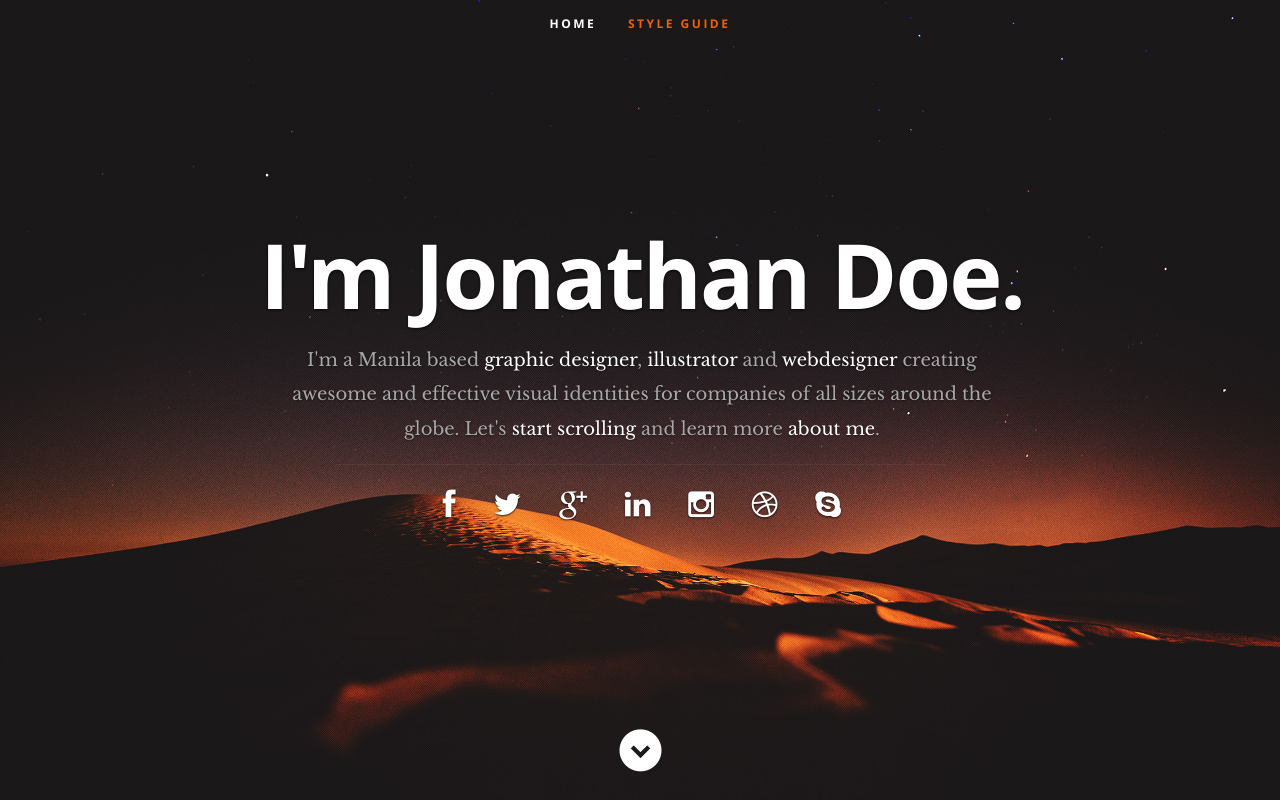
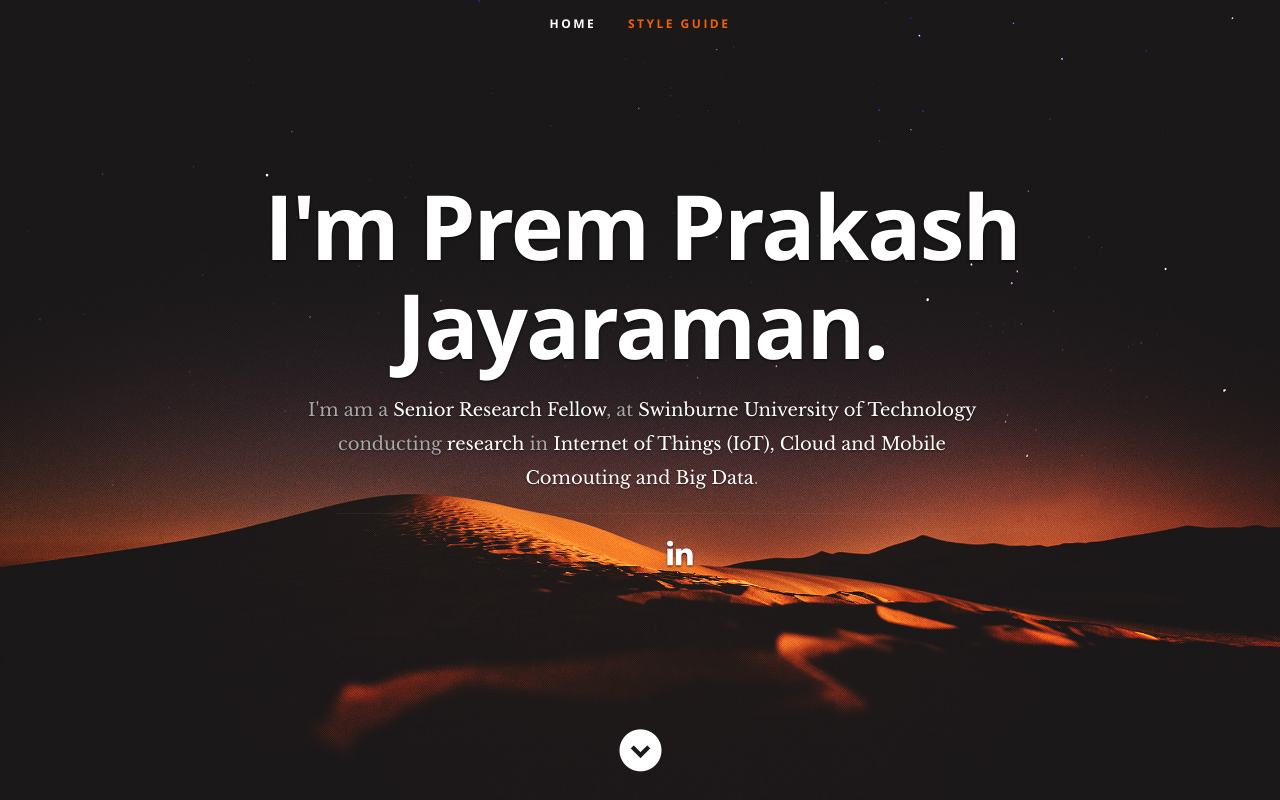
Before and after one commit to premjayaraman/premjayaraman.github.io, a plain HTML site: page demo.html in a window 1280 px wide. Shown: the top 800 px of the page. Drawn offline with nearby package versions, Linux system fonts and the light colour scheme; a script that the page names is missing; some icons are missing.

Commit message:
v1-webpage

```diff
--- a/demo.html
+++ b/demo.html
@@ -7,9 +7,9 @@
    <!--- Basic Page Needs
    ================================================== -->
    <meta charset="utf-8">
-	<title>CeeVee - Free Responsive HTML5/CSS3 Template</title>
-	<meta name="description" content="">
-	<meta name="author" content="">
+	<title>Internet of Things Research</title>
+	<meta name="Internet of Things (IoT) Research" content="">
+	<meta name="Prem Prakash Jayaraman" content="">
 
    <!-- Mobile Specific Metas
    ================================================== -->
@@ -21,6 +21,10 @@
 	<link rel="stylesheet" href="css/layout.css">
    <link rel="stylesheet" href="css/media-queries.css">
    <link rel="stylesheet" href="css/magnific-popup.css">
+
+   <!-- Academic Icond-->
+   <link rel="stylesheet" href="https://cdn.rawgit.com/jpswalsh/academicons/master/css/academicons.min.css">
+
 
    <!-- Script
    ================================================== -->
@@ -52,19 +56,19 @@
 
       <div class="row banner">
          <div class="banner-text">
-            <h1 class="responsive-headline">I'm Jonathan Doe.</h1>
-            <h3>I'm a Manila based <span>graphic designer</span>, <span>illustrator</span> and <span>webdesigner</span> creating awesome and
-            effective visual identities for companies of all sizes around the globe. Let's <a class="smoothscroll" href="#about">start scrolling</a>
-            and learn more <a class="smoothscroll" href="#about">about me</a>.</h3>
+            <h1 class="responsive-headline">I'm Prem Prakash Jayaraman.</h1>
+            <h3>I'm am  a <span>Senior Research Fellow</span>, at <span>Swinburne University of Technology</span> conducting <span>research</span> in
+              <span>Internet of Things (IoT), Cloud and Mobile Comouting and Big Data</span>.</h3>
             <hr />
             <ul class="social">
-               <li><a href="#"><i class="fa fa-facebook"></i></a></li>
-               <li><a href="#"><i class="fa fa-twitter"></i></a></li>
-               <li><a href="#"><i class="fa fa-google-plus"></i></a></li>
-               <li><a href="#"><i class="fa fa-linkedin"></i></a></li>
-               <li><a href="#"><i class="fa fa-instagram"></i></a></li>
+               <li><a href="https://scholar.google.com.au/citations?user=bvgJEG0AAAAJ&hl=en"><i class="ai ai-google-scholar"></i></a></li>
+               <li><a href="https://www.researchgate.net/profile/Prem_Prakash_Jayaraman2"><i class="ai ai-researchgate"></i></a></li>
+               <!-- <li><a href="#"><i class="fa fa-twitter"></i></a></li>
+               <li><a href="#"><i class="fa fa-google-plus"></i></a></li>-->
+               <li><a href="https://www.linkedin.com/in/prem-prakash-jayaraman-b11772116/"><i class="fa fa-linkedin"></i></a></li>
+               <!-- <li><a href="#"><i class="fa fa-instagram"></i></a></li>
                <li><a href="#"><i class="fa fa-dribbble"></i></a></li>
-               <li><a href="#"><i class="fa fa-skype"></i></a></li>
+               <li><a href="pp_vision"><i class="fa fa-skype"></i></a></li>-->
             </ul>
          </div>
       </div>
```
Also changed, not shown: 2 other files.
